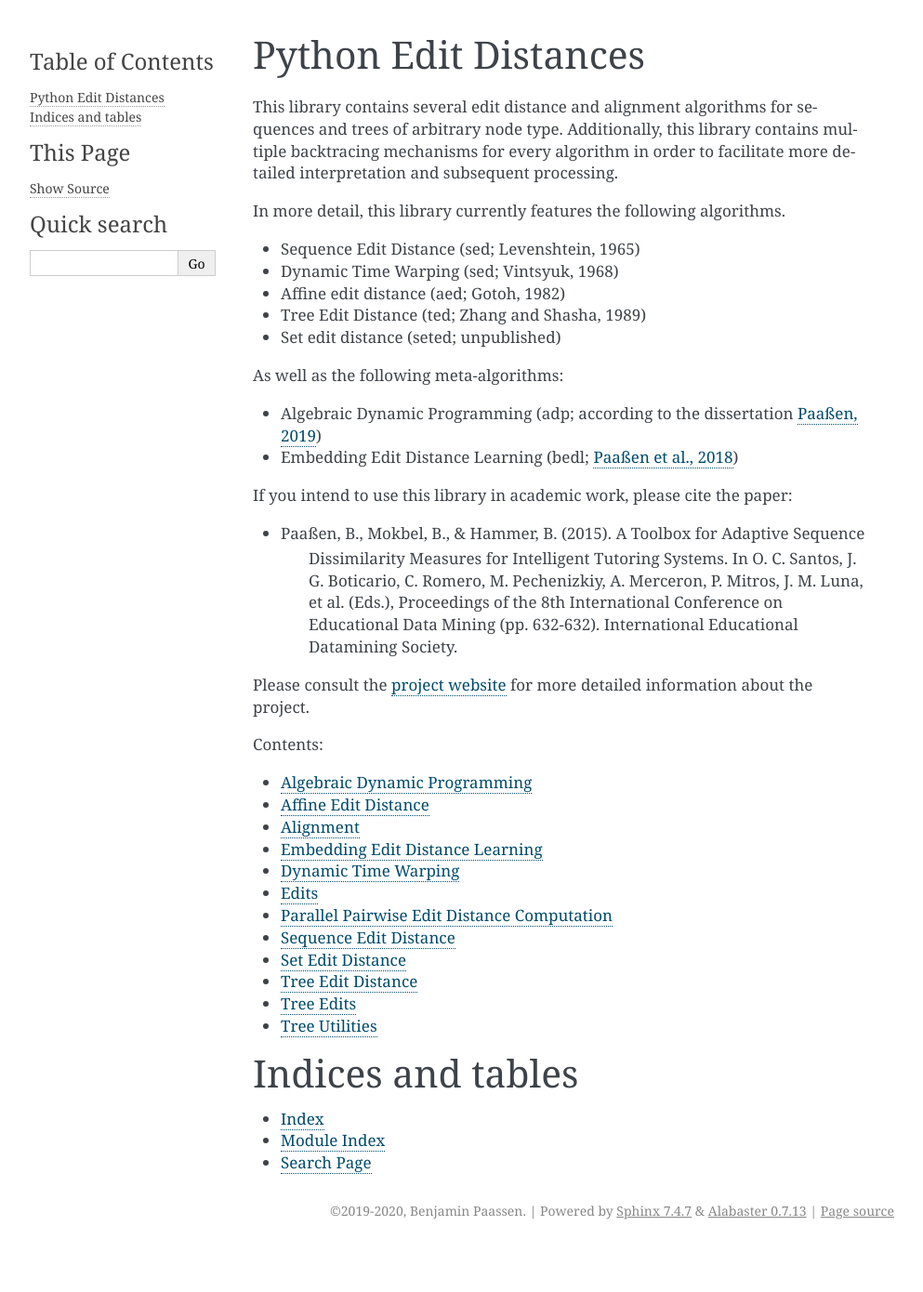
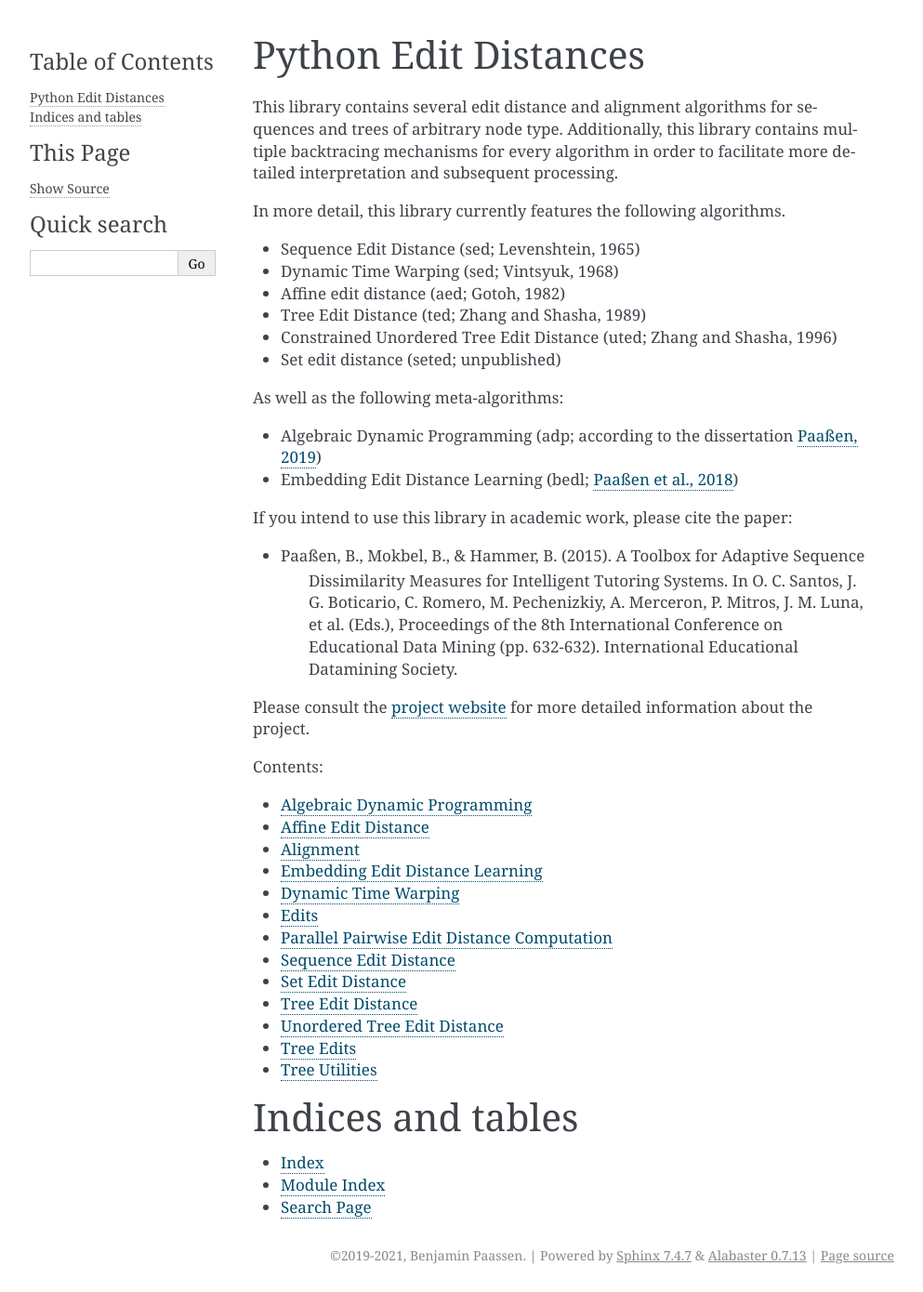
Before and after one commit to GuignardLab/edist-temptative, a Sphinx documentation site: the page built from docs/source/index.rst, in a window 1280 px wide. Shown: the whole page at 93% size, without its empty margins (148-1141 px from the left). Built offline with Sphinx 7.4.7, drawn with Linux system fonts in a browser that asks for light colours; before the commit the page ends 1342 px from its top, so only the background shows below that.

Commit message:
updated docs

```diff
--- a/docs/source/conf.py
+++ b/docs/source/conf.py
@@ -18,13 +18,13 @@
 # -- Project information -----------------------------------------------------
 
 project = 'edist'
-copyright = '2019-2020, Benjamin Paassen'
+copyright = '2019-2021, Benjamin Paassen'
 author = 'Benjamin Paassen'
 
 master_doc = 'index'
 
 # The full version, including alpha/beta/rc tags
-release = '1.1.0'
+release = '1.2.0'
 
 
 # -- General configuration ---------------------------------------------------
--- a/docs/source/index.rst
+++ b/docs/source/index.rst
@@ -17,6 +17,7 @@ In more detail, this library currently features the following algorithms.
 * Dynamic Time Warping (sed; Vintsyuk, 1968)
 * Affine edit distance (aed; Gotoh, 1982)
 * Tree Edit Distance (ted; Zhang and Shasha, 1989)
+* Constrained Unordered Tree Edit Distance (uted; Zhang and Shasha, 1996)
 * Set edit distance (seted; unpublished)
 
 As well as the following meta-algorithms:
@@ -49,6 +50,7 @@ Please consult the `project website <https://gitlab.ub.uni-bielefeld.de/bpaassen
    sed
    seted
    ted
+   uted
    tree_edits
    tree_utils
 
```
